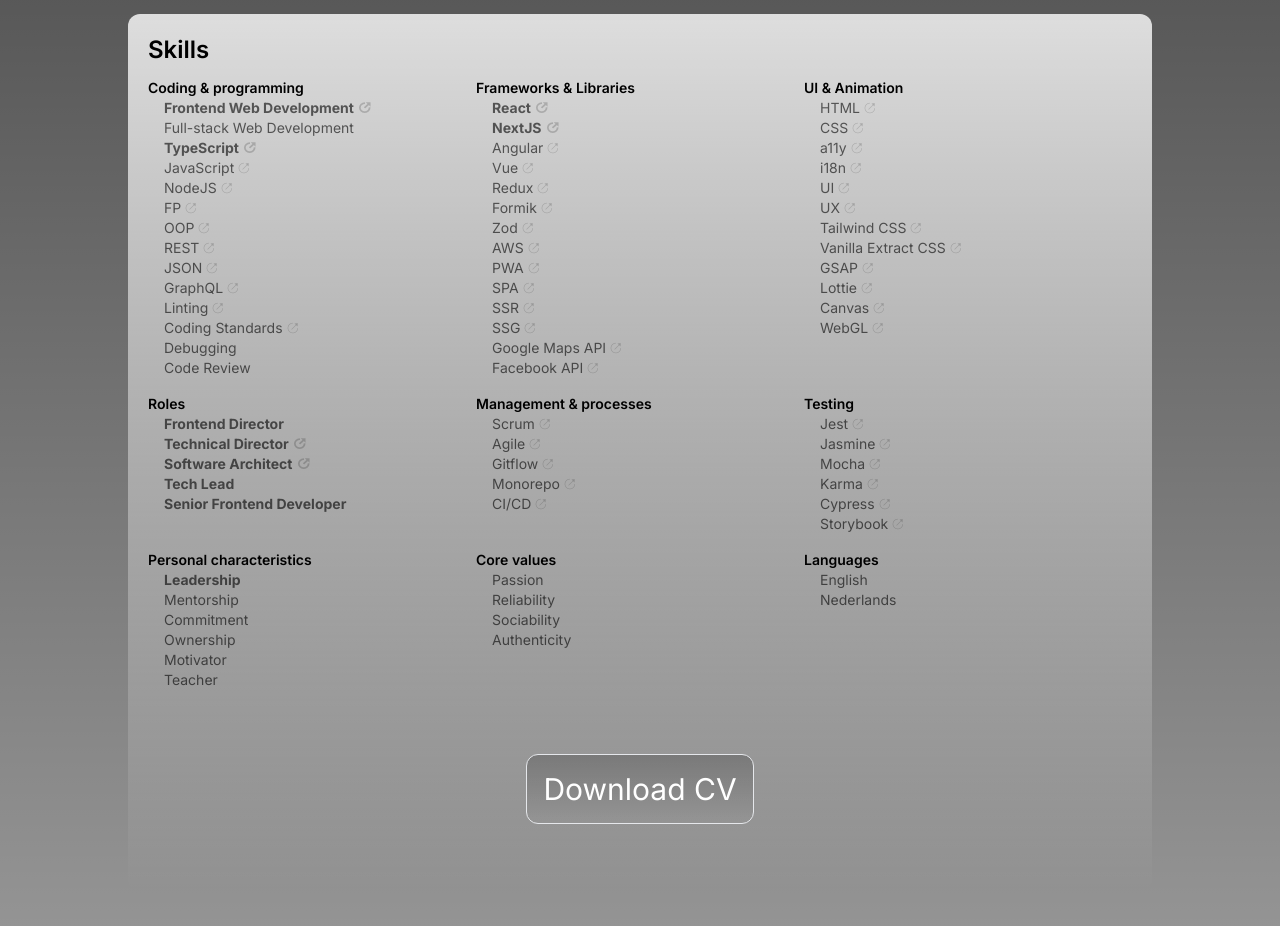
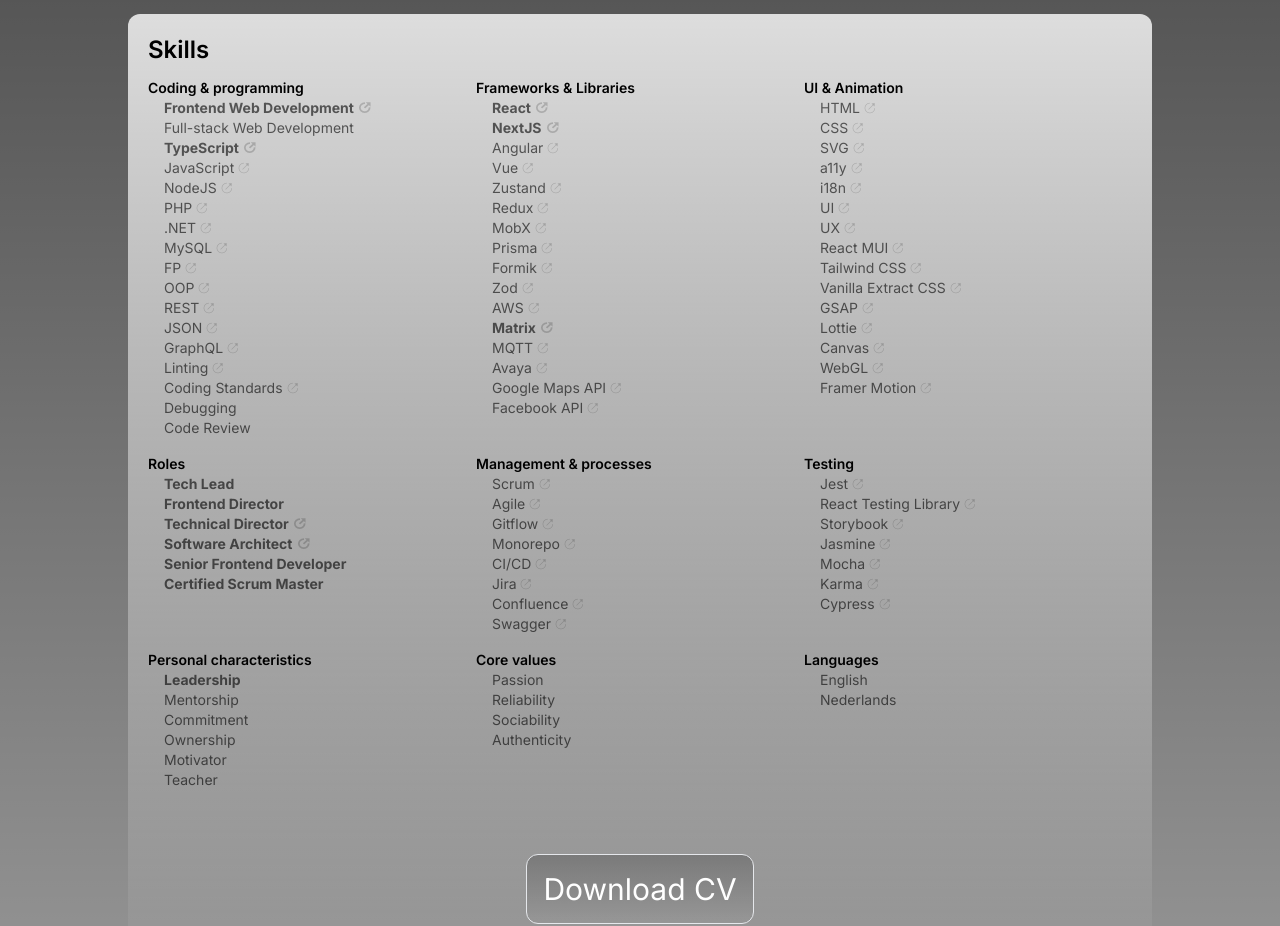
Before and after one commit to ThijsTyZ/tyz, a Next.js app: page / in a window 1280 px wide. Shown: the part 1380-2306 px from the top of the page. Built offline with nearby package versions, Linux system fonts and the light colour scheme.

Commit message:
Update skills section

```diff
--- a/src/data/copy.ts
+++ b/src/data/copy.ts
@@ -146,6 +146,23 @@
         alternatives: ['Node', 'Node.JS'],
       },
       {
+        name: 'PHP',
+        href: 'https://www.php.net/',
+        description: 'PHP: Hypertext Preprocessor',
+      },
+      {
+        name: '.NET',
+        href: 'https://dotnet.microsoft.com/',
+        description:
+          '.NET is the free, open-source, cross-platform framework for building modern apps and powerful cloud services.',
+      },
+      {
+        name: 'MySQL',
+        href: 'https://www.mysql.com/',
+        description:
+          'MySQL is an open-source relational database management system.',
+      },
+      {
         name: 'FP',
         href: 'https://en.wikipedia.org/wiki/Functional_programming',
         description: 'Functional programming',
@@ -201,7 +218,23 @@
         href: 'https://vuejs.org/',
         alternatives: ['VueJS', 'VueTS'],
       },
+      {
+        name: 'Zustand',
+        href: 'https://github.com/pmndrs/zustand',
+        description:
+          'A small, fast and scalable bearbones state-management solution using simplified flux principles.',
+      },
       { name: 'Redux', href: 'https://redux.js.org/' },
+      {
+        name: 'MobX',
+        href: 'https://mobx.js.org/',
+        description: 'Simple, scalable state management.',
+      },
+      {
+        name: 'Prisma',
+        href: 'https://www.prisma.io/',
+        description: 'Database Tools for Modern Application Development',
+      },
       {
         name: 'Formik',
         href: 'https://formik.org/',
@@ -217,27 +250,42 @@
         name: 'AWS',
         href: 'https://aws.amazon.com/',
         description: 'Amazon Web Services',
-        alternatives: ['Cloud Computing Services'],
+        alternatives: [
+          'Cloud Computing Services',
+          'AppSync',
+          'S3',
+          'Lambda',
+          'AWS Amplify',
+        ],
       },
       {
-        name: 'PWA',
-        href: 'https://en.wikipedia.org/wiki/Progressive_web_app',
-        description: 'Progressive Web App',
+        name: 'Matrix',
+        href: 'https://matrix.org/',
+        description: 'An open network for secure, decentralised communication',
+        alternatives: ['Chat SDK', 'Unified Communication System'],
+        isHighlighted: true,
       },
       {
-        name: 'SPA',
-        href: 'https://en.wikipedia.org/wiki/Single-page_application',
-        description: 'Single Page Application',
+        name: 'MQTT',
+        href: 'https://mqtt.org/',
+        description:
+          'MQTT is an OASIS standard messaging protocol for the Internet of Things (IoT).',
       },
       {
-        name: 'SSR',
-        href: 'https://nextjs.org/docs/pages/building-your-application/rendering/server-side-rendering',
-        description: 'Server-Side Rendering',
-      },
-      {
-        name: 'SSG',
-        href: 'https://en.wikipedia.org/wiki/Static_site_generator',
-        description: 'Static Site Generator',
+        name: 'Avaya',
+        href: 'https://www.avaya.com/',
+        description:
+          'Communication solutions for businesses, including unified communications, (video) calls, conference calls, meetings, etc.',
+        alternatives: [
+          'Avaya Client SDK',
+          'Avaya Meeting Management SDK',
+          'Unified Communication System',
+          'Telephony',
+          'VoIP',
+          'Conference Calls',
+          'Video Calls',
+          'DevConnect',
+        ],
       },
       {
         name: 'Google Maps API',
@@ -277,6 +325,11 @@
         description: 'Cascading Style Sheets',
         href: 'https://en.wikipedia.org/wiki/CSS',
       },
+      {
+        name: 'SVG',
+        description: 'Scalable Vector Graphics',
+        href: 'https://developer.mozilla.org/en-US/docs/Web/SVG',
+      },
 
       {
         name: 'a11y',
@@ -297,6 +350,11 @@
         name: 'UX',
         href: 'https://en.wikipedia.org/wiki/User_experience',
         description: 'User Experience',
+      },
+      {
+        name: 'React MUI',
+        href: 'https://mui.com/',
+        description: 'React Material UI',
       },
       {
         name: 'Tailwind CSS',
@@ -327,13 +385,24 @@
         href: 'https://developer.mozilla.org/en-US/docs/Web/API/WebGL_API',
         description: 'WebGL: 2D and 3D graphics for the web',
       },
+      {
+        name: 'Framer Motion',
+        href: 'https://motion.dev/',
+        description: 'A modern animation library for JavaScript and React',
+      },
     ],
   },
   {
     group: 'Roles',
     skills: [
       {
+        name: 'Tech Lead',
+        alternatives: ['Lead Developer', 'Lead Frontend Developer'],
+        isHighlighted: true,
+      },
+      {
         name: 'Frontend Director',
+        alternatives: ['Frontend Lead', 'Team Lead Frontend'],
         isHighlighted: true,
       },
       {
@@ -342,20 +411,20 @@
         alternatives: ['TD'],
         isHighlighted: true,
       },
+
       {
         name: 'Software Architect',
         href: 'https://en.wikipedia.org/wiki/Software_architecture',
         isHighlighted: true,
       },
-
       {
-        name: 'Tech Lead',
-        alternatives: ['Lead Developer', 'Lead Frontend Developer'],
+        name: 'Senior Frontend Developer',
+        alternatives: ['Principal Frontend Developer'],
         isHighlighted: true,
       },
       {
-        name: 'Senior Frontend Developer',
-        alternatives: ['Principal Frontend Developer'],
+        name: 'Certified Scrum Master',
+        alternatives: ['Scrum Master'],
         isHighlighted: true,
       },
     ],
@@ -394,6 +463,18 @@
           'Continuous Deployment',
         ],
       },
+      {
+        name: 'Jira',
+        href: 'https://www.atlassian.com/software/jira',
+      },
+      {
+        name: 'Confluence',
+        href: 'https://www.atlassian.com/software/confluence',
+      },
+      {
+        name: 'Swagger',
+        href: 'https://swagger.io/',
+      },
     ],
   },
   {
@@ -404,6 +485,18 @@
         href: 'https://jestjs.io/',
         description:
           'Jest is a delightful JavaScript Testing Framework with a focus on simplicity.',
+      },
+      {
+        name: 'React Testing Library',
+        href: 'https://testing-library.com/',
+        description:
+          'Simple and complete testing utilities that encourage good testing practices',
+      },
+      {
+        name: 'Storybook',
+        href: 'https://storybook.js.org/',
+        description:
+          'Storybook is a frontend workshop for building UI components and pages in isolation.',
       },
       {
         name: 'Jasmine',
@@ -419,12 +512,6 @@
       },
       { name: 'Karma', href: 'https://karma-runner.github.io/' },
       { name: 'Cypress', href: 'https://www.cypress.io/' },
-      {
-        name: 'Storybook',
-        href: 'https://storybook.js.org/',
-        description:
-          'Storybook is a frontend workshop for building UI components and pages in isolation.',
-      },
     ],
   },
   {
```
